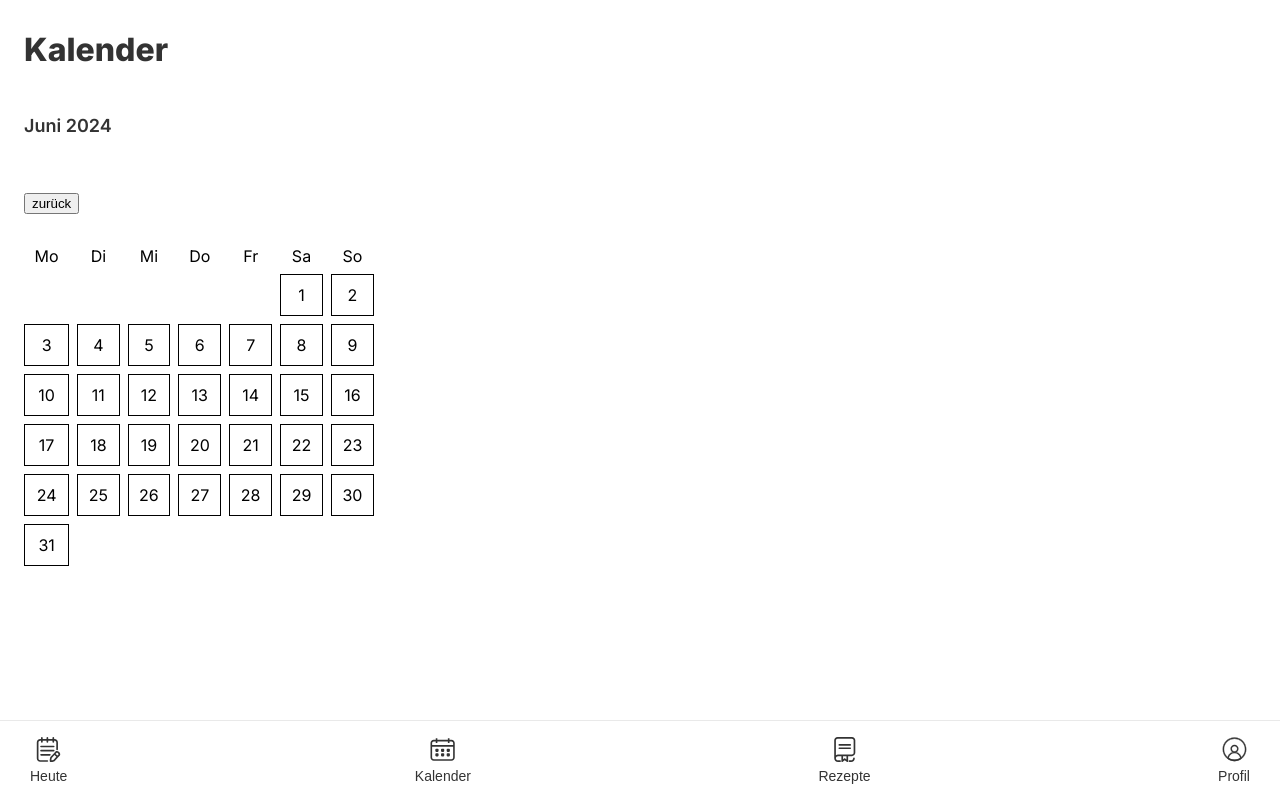
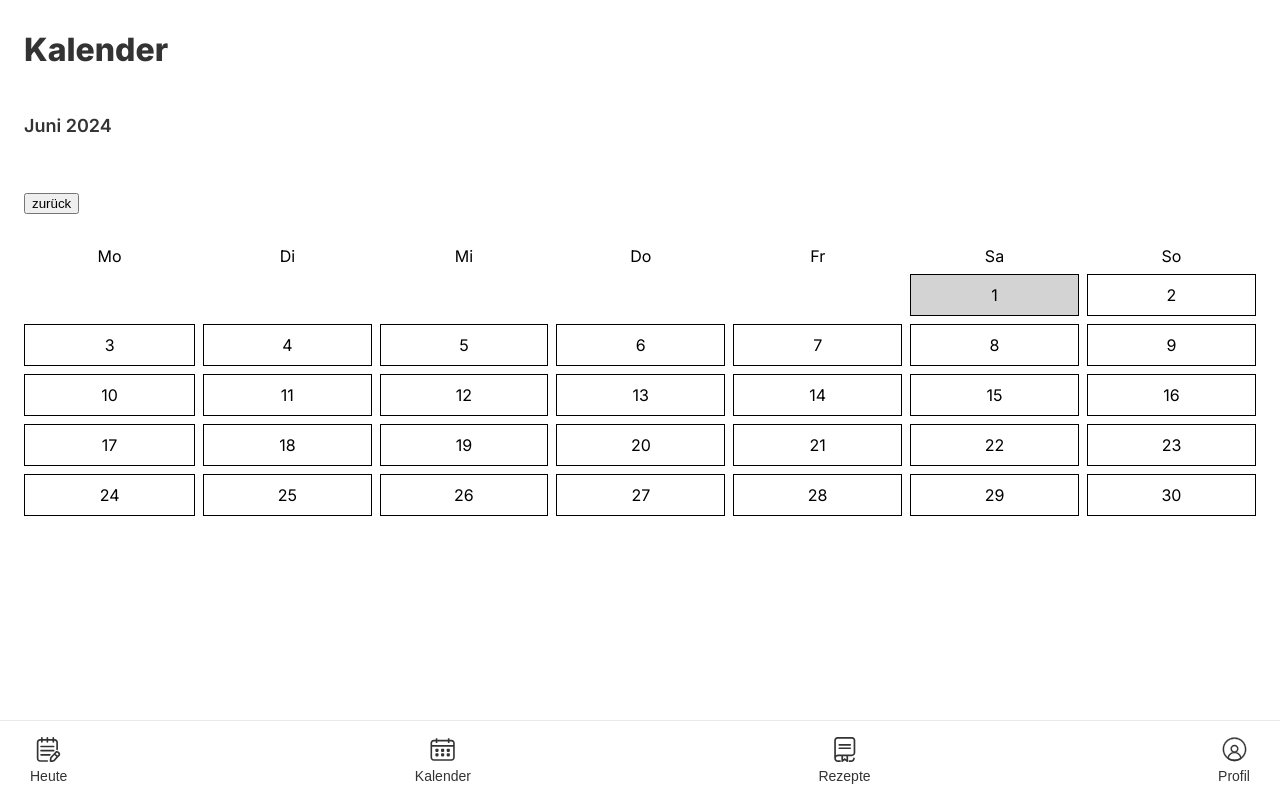
Before and after one commit to ingbeck/TrackMyMeal, a React (Vite) app in the folder frontend/: page /calendar in a window 1280 px wide. Built offline with nearby package versions, Linux system fonts and the light colour scheme; no server answers; the HTML template or start-up script is replaced by a standard one.

Commit message:
highlight the current day

```diff
--- a/frontend/src/components/CalendarDayCard.tsx
+++ b/frontend/src/components/CalendarDayCard.tsx
@@ -2,12 +2,13 @@ import {CalendarDay} from "../types/CalendarMonth.ts";
 import "./CalendarDayCard.css"
 
 type CalendarDayCardProps = {
-    calendarDay : CalendarDay
+    calendarDay : CalendarDay,
+    isToday : (day: number) => boolean
 }
 
 export default function CalendarDayCard(props: Readonly<CalendarDayCardProps>) {
     return (
-        <div className={"day"}>
+        <div className={props.isToday(props.calendarDay.day) ? "day_selected" : "day"}>
             <span>{props.calendarDay.day}</span>
         </div>
     );
--- a/frontend/src/components/CalendarView.css
+++ b/frontend/src/components/CalendarView.css
@@ -1,5 +1,4 @@
 .calendar{
-    max-width: 350px;
     display: grid;
     grid-template-columns: auto auto auto auto auto auto auto;
     gap: 8px;
@@ -16,3 +15,11 @@
     border: solid 1px #000;
     padding: 10px 0 10px 0;
 }
+
+.day_selected {
+    display: flex;
+    place-content: center;
+    border: solid 1px #000;
+    background-color: lightgray;
+    padding: 10px 0 10px 0;
+}
--- a/frontend/src/components/CalendarView.tsx
+++ b/frontend/src/components/CalendarView.tsx
@@ -11,14 +11,14 @@ export default function CalendarView(props: Readonly<CalendarViewProps>) {
     const month = getCalendarMonth(props.date.getFullYear(), props.date.getMonth());
 
     function getDaysInMonth(year: number, month: number): number {
-        const nextMonth = new Date(year, month, 1);
-        nextMonth.setDate(nextMonth.getDate() - 1);
-        return nextMonth.getDate();
+        const nextMonth = new Date(year, month + 1, 1);
+        const lastDayOfMonth = new Date(nextMonth.getTime() - 1);
+        return lastDayOfMonth.getDate();
     }
 
     function getWeekday(year: number, month: number, day: number): number {
         const date = new Date(year, month, day);
-        return date.getDay()
+        return date.getDay();
     }
 
     function getCalendarMonth(year: number, month: number): CalendarMonth {
@@ -42,19 +42,19 @@ export default function CalendarView(props: Readonly<CalendarViewProps>) {
 
     function fillWithBlankDays(weekday: number){
         const spans = [];
-        let blanks: number;
 
-        if(weekday === 0){
-            blanks = 6;
-        }else{
-            blanks = weekday;
-        }
-
-        for (let i = 0; i < blanks; i++) {
+        for (let i = 0; i < weekday; i++) {
             spans.push(<span key={i}> </span>);
         }
 
-        return spans
+        return spans;
+    }
+
+    function isToday(day:number): boolean{
+        const today = new Date();
+        return today.getDate() === day
+            && today.getMonth() === props.date.getMonth()
+            && today.getFullYear() === props.date.getFullYear();
     }
 
     return (
@@ -70,7 +70,7 @@ export default function CalendarView(props: Readonly<CalendarViewProps>) {
                 month.calendarDays[0].weekday != 1 && fillWithBlankDays(month.calendarDays[0].weekday)
             }
             {
-                month.calendarDays.map(day => <CalendarDayCard key={day.day} calendarDay={day}/>)
+                month.calendarDays.map(day => <CalendarDayCard key={day.day} calendarDay={day} isToday={isToday}/>)
             }
         </div>
     );
```
